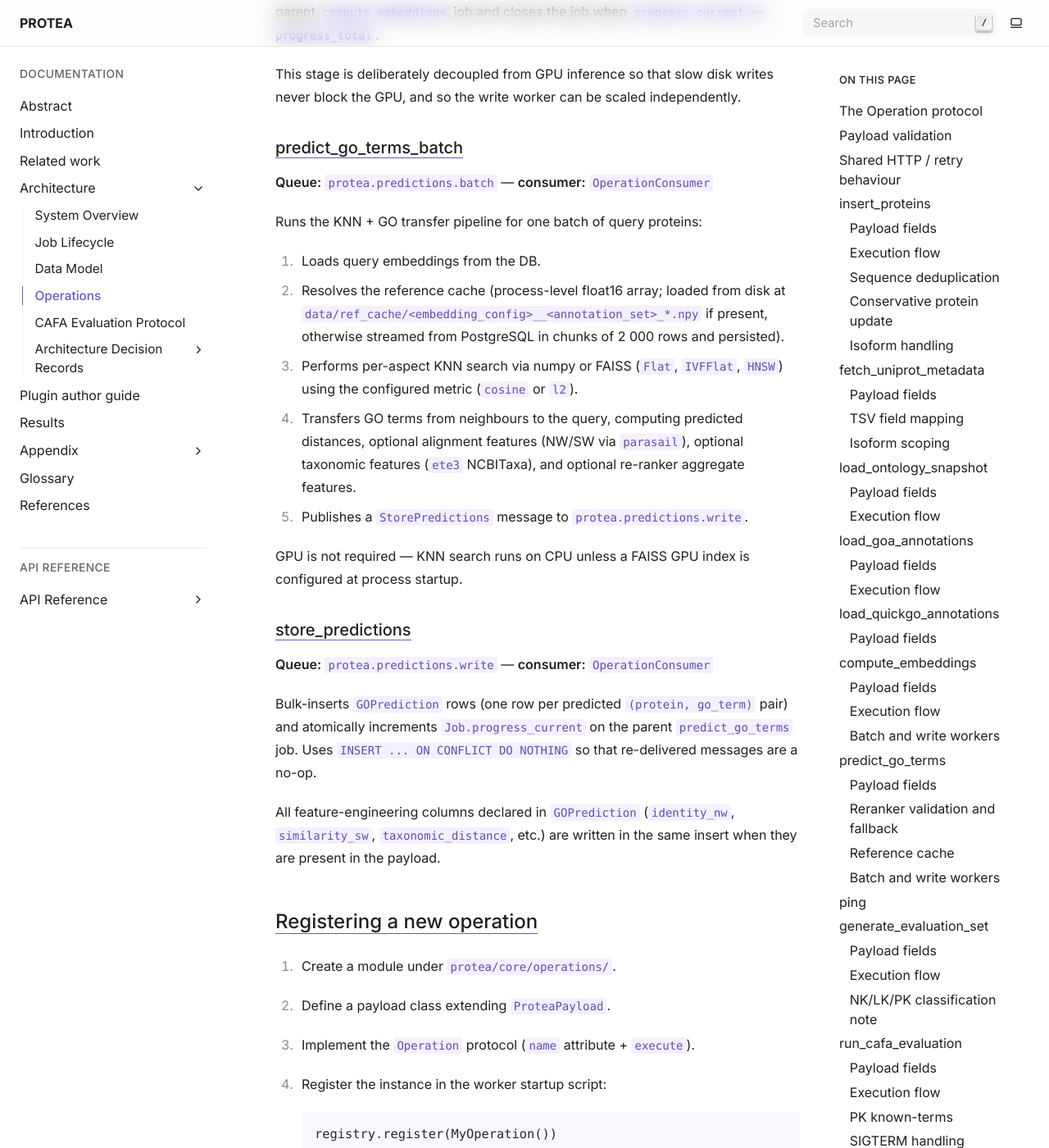
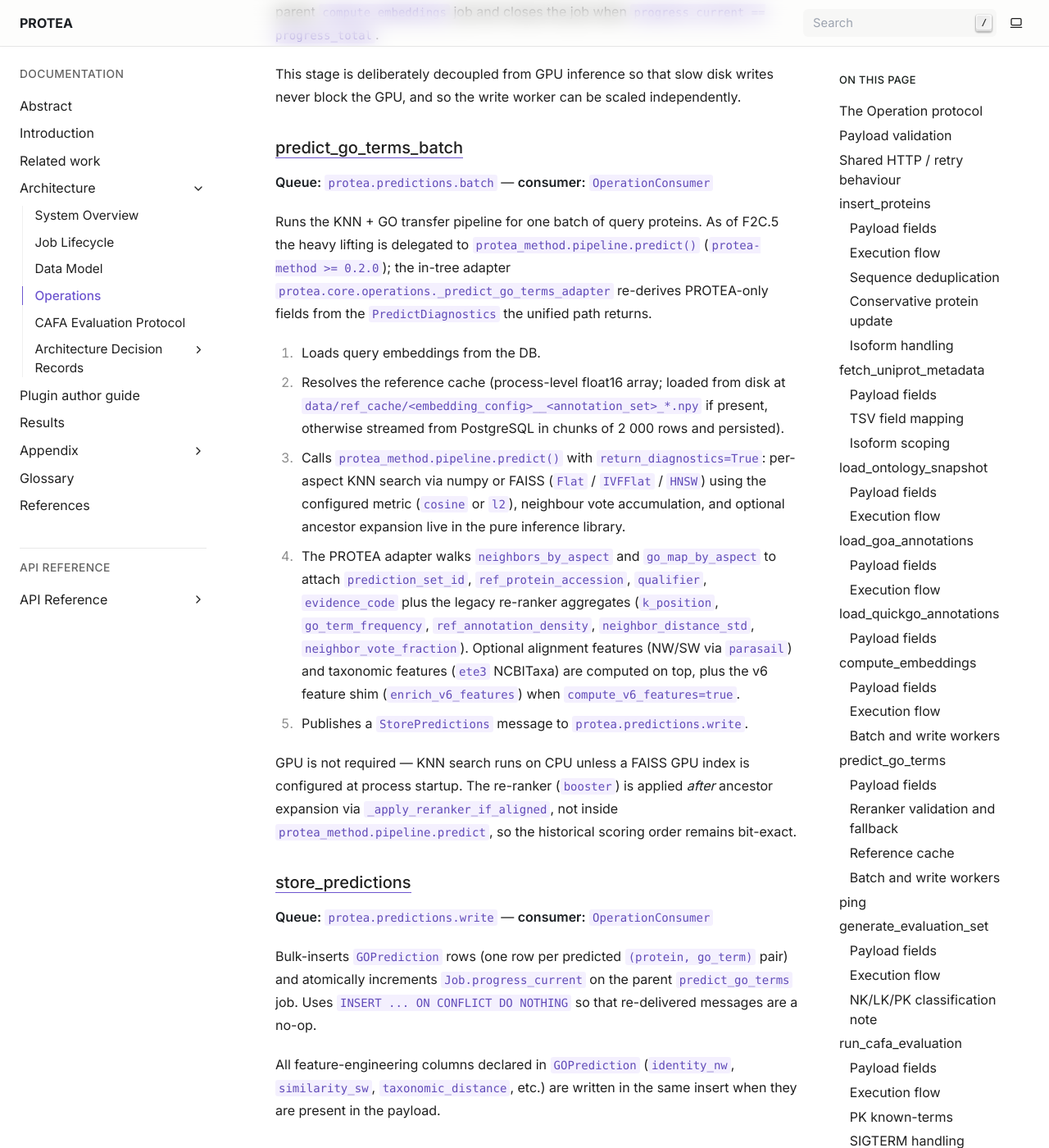
Before and after one commit to frapercan/PROTEA, a Sphinx documentation site: the page built from docs/source/architecture/operations.rst, in a window 1280 px wide and 1400 px high, scrolled down 34038 px. Shown: the whole window at 82% size. Built offline with Sphinx 7.4.7, drawn with Linux system fonts in a browser that asks for light colours.

Commit message:
docs(operations): describe predict_go_terms_batch via protea-method (F2C.5) (#131)
## Drift fixed

PR #128 (master plan §24 #7 / F2C.5) wired the
\`predict_go_terms_batch\` worker through
\`protea_method.pipeline.predict()\` instead of duplicating the KNN +
vote-accumulation logic inline. The batch operation description in
\`docs/source/architecture/operations.rst:1398-1418\` still described
the old in-tree path.

### Changes

- Lead paragraph: state explicitly that the heavy lifting moved to
\`protea_method >= 0.2.0\` and that the in-tree adapter
\`protea.core.operations._predict_go_terms_adapter\` re-derives
PROTEA-only fields from \`PredictDiagnostics\`.
- Split step 3 (KNN) and step 4 (PROTEA-side enrichment) so the new
boundary is visible:
- **In the pure library**: per-aspect KNN, vote accumulation, optional
ancestor expansion.
- **Added by the adapter**: \`prediction_set_id\`,
\`ref_protein_accession\`, \`qualifier\`, \`evidence_code\`, the legacy
reranker aggregates (\`k_position\`, \`go_term_frequency\`,
\`ref_annotation_density\`, \`neighbor_distance_std\`,
\`neighbor_vote_fraction\`), alignment / taxonomy features, and the v6
feature shim.
- Final paragraph notes that the re-ranker booster is still applied
**after** ancestor expansion via \`_apply_reranker_if_aligned\`, *not*
inside \`protea_method.pipeline.predict\` — historical scoring order
stays bit-exact.

## Verification

\`\`\`
\$ poetry install --with docs   # bumps protea-method 0.0.1 -> 0.2.0
\$ poetry run sphinx-build -W --keep-going -b html docs/source /tmp/out
build succeeded.
\`\`\`

Zero warnings. (My initial \`-W\` build flagged 3 autodoc warnings on
\`PredictDiagnostics\`; that was a stale cached \`protea-method\`
install in my local venv, not a doc problem. After refreshing, build is
clean — and CI installs fresh from the lockfile so the warnings won't
appear there.)

## Stack note

Independent of PRs #127 (open) and #129 (open). Single section.

```diff
--- a/docs/source/architecture/operations.rst
+++ b/docs/source/architecture/operations.rst
@@ -1400,22 +1400,38 @@ predict_go_terms_batch
 
 **Queue:** ``protea.predictions.batch`` — **consumer:** ``OperationConsumer``
 
-Runs the KNN + GO transfer pipeline for one batch of query proteins:
+Runs the KNN + GO transfer pipeline for one batch of query proteins. As
+of F2C.5 the heavy lifting is delegated to
+``protea_method.pipeline.predict()`` (``protea-method >= 0.2.0``); the
+in-tree adapter ``protea.core.operations._predict_go_terms_adapter``
+re-derives PROTEA-only fields from the ``PredictDiagnostics`` the
+unified path returns.
 
 1. Loads query embeddings from the DB.
 2. Resolves the reference cache (process-level float16 array; loaded from disk
    at ``data/ref_cache/<embedding_config>__<annotation_set>_*.npy`` if present,
    otherwise streamed from PostgreSQL in chunks of 2 000 rows and persisted).
-3. Performs per-aspect KNN search via numpy or FAISS (``Flat``, ``IVFFlat``,
-   ``HNSW``) using the configured metric (``cosine`` or ``l2``).
-4. Transfers GO terms from neighbours to the query, computing predicted
-   distances, optional alignment features (NW/SW via ``parasail``), optional
-   taxonomic features (``ete3`` NCBITaxa), and optional re-ranker aggregate
-   features.
+3. Calls ``protea_method.pipeline.predict()`` with
+   ``return_diagnostics=True``: per-aspect KNN search via numpy or
+   FAISS (``Flat`` / ``IVFFlat`` / ``HNSW``) using the configured metric
+   (``cosine`` or ``l2``), neighbour vote accumulation, and optional
+   ancestor expansion live in the pure inference library.
+4. The PROTEA adapter walks ``neighbors_by_aspect`` and
+   ``go_map_by_aspect`` to attach ``prediction_set_id``,
+   ``ref_protein_accession``, ``qualifier``, ``evidence_code`` plus the
+   legacy re-ranker aggregates (``k_position``, ``go_term_frequency``,
+   ``ref_annotation_density``, ``neighbor_distance_std``,
+   ``neighbor_vote_fraction``). Optional alignment features (NW/SW via
+   ``parasail``) and taxonomic features (``ete3`` NCBITaxa) are
+   computed on top, plus the v6 feature shim
+   (``enrich_v6_features``) when ``compute_v6_features=true``.
 5. Publishes a ``StorePredictions`` message to ``protea.predictions.write``.
 
 GPU is not required — KNN search runs on CPU unless a FAISS GPU index is
-configured at process startup.
+configured at process startup. The re-ranker (``booster``) is applied
+*after* ancestor expansion via ``_apply_reranker_if_aligned``, not
+inside ``protea_method.pipeline.predict``, so the historical scoring
+order remains bit-exact.
 
 store_predictions
 ~~~~~~~~~~~~~~~~~
```
